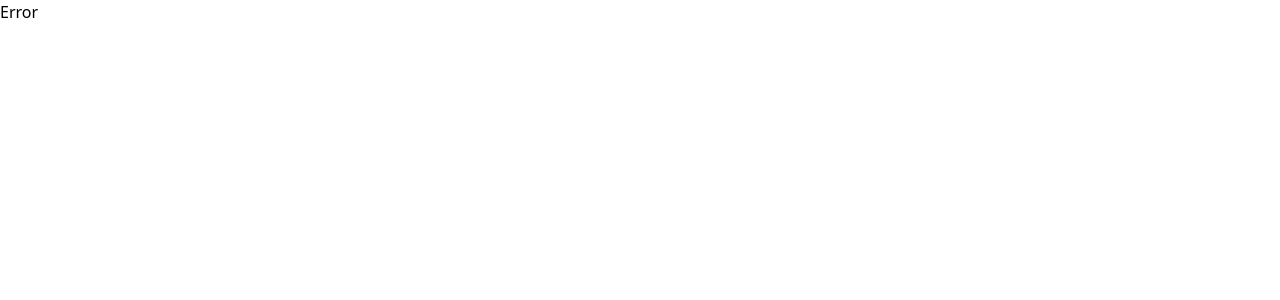
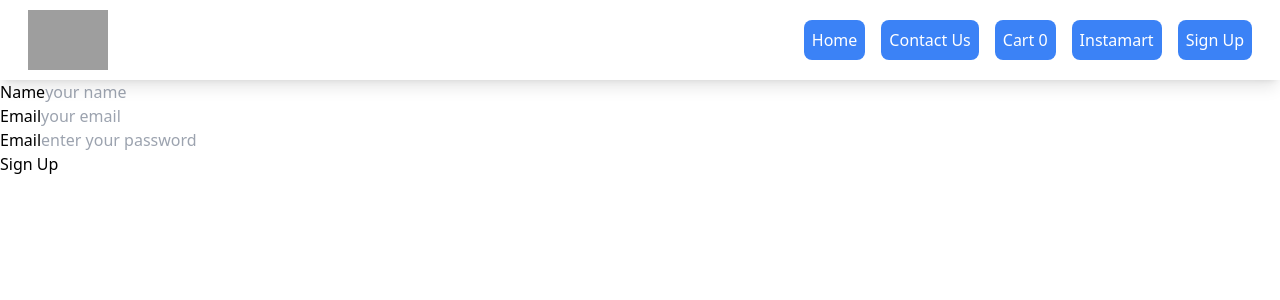
Before and after one commit to vishaljadhav7/food-king, a React (Vite) app: page /signup in a window 1280 px wide. Before the commit this address had no page. Shown: the top 300 px of the page. Built offline with nearby package versions, Linux system fonts and the light colour scheme; grey boxes are pictures that could not be loaded.

Commit message:
fixed the signup route & created a sign up form

```diff
--- a/src/pages/SignUp.jsx
+++ b/src/pages/SignUp.jsx
@@ -1,10 +1,28 @@
 import React from 'react'
 
 const SignUp = () => {
+  const handleSubmit = (e) =>{
+     e.preventDefault()
+  }
   return (
     <div>
-          <form onSubmit={(e) => (e.preventDefault())}>
+          <form>
+              <div className=''>
+                  <label htmlFor="name">Name</label>
+                  <input type="text" placeholder='your name' id="name"/>
+              </div>
 
+              <div>
+                 <label htmlFor="email">Email</label>
+                 <input type="text" placeholder='your email' id="email"/>
+              </div>
+
+               <div>
+                 <label htmlFor="passcode">Email</label>
+                 <input type="password" placeholder='enter your password' id="passcode"/>
+              </div>
+
+              <button type='submit' onClick={handleSubmit}>Sign Up</button>
           </form>
     </div>
   )
```
Also changed, not shown: src/App.js (+6 -6 lines).
